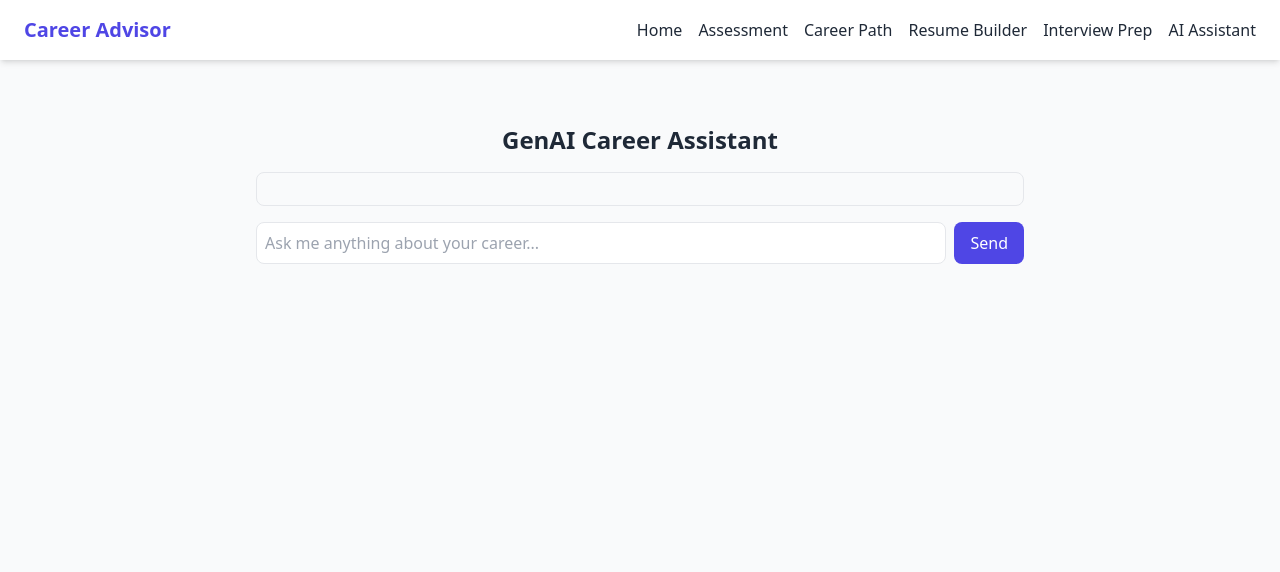
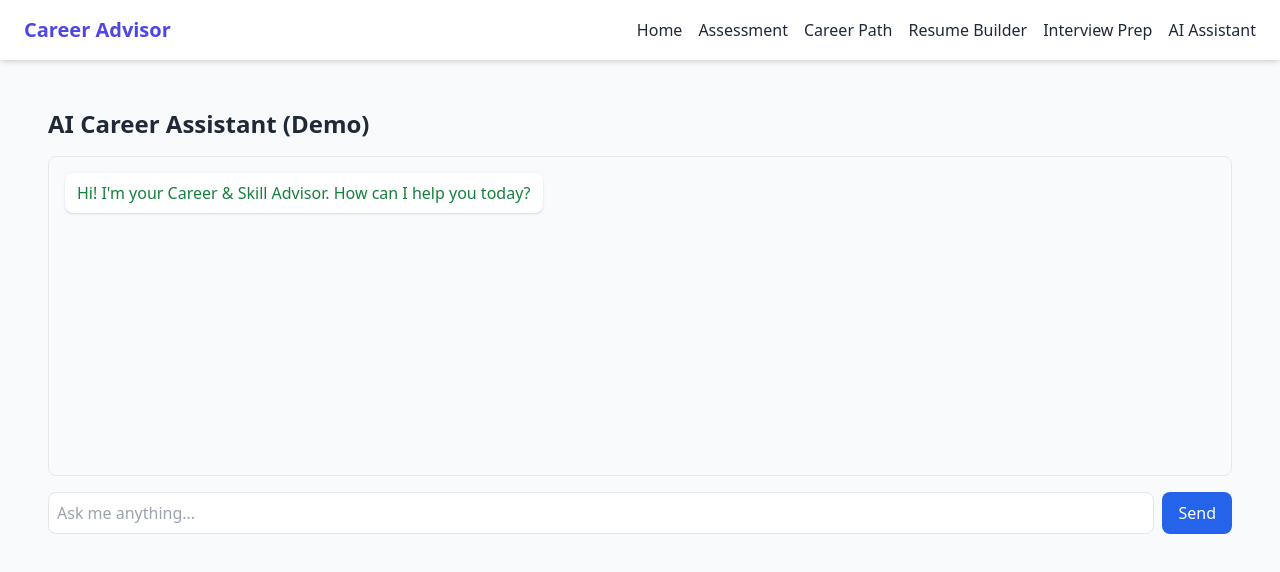
Before and after one commit to saiteja9900608/career-skill-advisor, a React (Vite) app: page /assistant in a window 1280 px wide. Shown: the top 572 px of the page. Built offline with nearby package versions, Linux system fonts and the light colour scheme.

Commit message:
Update assistant.jsx

```diff
--- a/src/pages/assistant.jsx
+++ b/src/pages/assistant.jsx
@@ -1,59 +1,62 @@
-// src/pages/Assistant.jsx
 import { useState } from "react";
 
 export default function Assistant() {
+  const [messages, setMessages] = useState([
+    { role: "assistant", text: "Hi! I'm your Career & Skill Advisor. How can I help you today?" }
+  ]);
   const [input, setInput] = useState("");
-  const [chat, setChat] = useState([]);
 
-  const handleSend = async () => {
+  const sendMessage = async () => {
     if (!input.trim()) return;
 
-    const userMsg = { role: "user", content: input };
-    setChat([...chat, userMsg]);
+    // Add user message
+    const userMsg = { role: "user", text: input };
+    setMessages([...messages, userMsg]);
+
+    // Simulated AI response (mock)
+    const mockReplies = [
+      "Based on your skills, Data Science could be a great path.",
+      "You should focus on improving your problem-solving and coding skills.",
+      "I recommend practicing mock interviews regularly.",
+      "Upskilling in Cloud and DevOps can increase your career opportunities."
+    ];
+    const randomReply = mockReplies[Math.floor(Math.random() * mockReplies.length)];
+
+    setTimeout(() => {
+      setMessages((prev) => [...prev, { role: "assistant", text: randomReply }]);
+    }, 1000);
+
     setInput("");
-
-    try {
-      const res = await fetch("http://localhost:5000/api/genai", {
-        method: "POST",
-        headers: { "Content-Type": "application/json" },
-        body: JSON.stringify({ message: input }),
-      });
-
-      const data = await res.json();
-      setChat((prev) => [...prev, { role: "assistant", content: data.reply }]);
-    } catch (err) {
-      setChat((prev) => [...prev, { role: "assistant", content: "Error fetching response." }]);
-    }
   };
 
   return (
-    <div className="max-w-3xl mx-auto mt-10">
-      <h2 className="text-2xl font-bold mb-4 text-center">GenAI Career Assistant</h2>
-      <div className="space-y-2 mb-4 max-h-80 overflow-y-auto border p-4 rounded-lg bg-gray-50">
-        {chat.map((msg, i) => (
-          <p
+    <div className="p-6">
+      <h1 className="text-2xl font-bold mb-4">AI Career Assistant (Demo)</h1>
+      <div className="border rounded-lg p-4 h-80 overflow-y-auto bg-gray-50">
+        {messages.map((msg, i) => (
+          <div
             key={i}
-            className={
-              msg.role === "user"
-                ? "text-right text-blue-700 font-medium"
-                : "text-left text-gray-800 font-medium"
-            }
+            className={`mb-2 ${
+              msg.role === "user" ? "text-right text-blue-600" : "text-left text-green-700"
+            }`}
           >
-            <span className="font-bold">{msg.role === "user" ? "You" : "AI"}:</span> {msg.content}
-          </p>
+            <span className="px-3 py-2 rounded-lg inline-block bg-white shadow">
+              {msg.text}
+            </span>
+          </div>
         ))}
       </div>
-      <div className="flex flex-col sm:flex-row gap-2">
+      <div className="flex mt-4">
         <input
           type="text"
           value={input}
           onChange={(e) => setInput(e.target.value)}
-          className="flex-1 border p-2 rounded-lg"
-          placeholder="Ask me anything about your career..."
+          placeholder="Ask me anything..."
+          className="flex-1 border rounded-lg p-2"
         />
         <button
-          onClick={handleSend}
-          className="px-4 py-2 bg-indigo-600 text-white rounded-lg hover:bg-indigo-700"
+          onClick={sendMessage}
+          className="ml-2 px-4 py-2 bg-blue-600 text-white rounded-lg"
         >
           Send
         </button>
```
